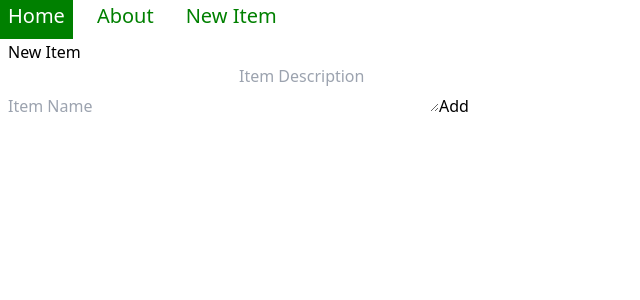
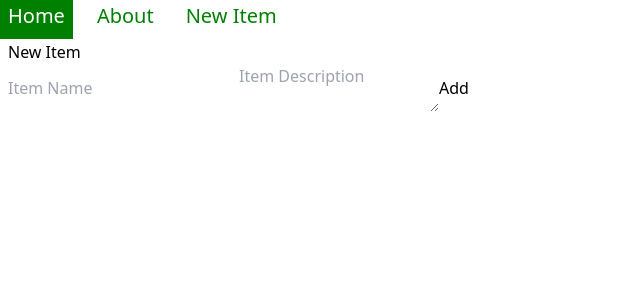
Before and after one commit to asdt560/stuff-app, a Vue app: page /new-item in a window 1280 px wide. Shown: the top 300 px of the page, without its empty margins (0-640 px from the left). Built offline with nearby package versions, Linux system fonts and the light colour scheme.

Commit message:
Style form

```diff
--- a/src/components/AddItem.vue
+++ b/src/components/AddItem.vue
@@ -19,7 +19,7 @@
 </script>
 
 <template>
-  <form @submit.prevent="handleSubmit">
+  <form class="flex" @submit.prevent="handleSubmit">
     <input type="text" v-model="newItem.name" placeholder="Item Name" required>
     <textarea v-model="newItem.description" placeholder="Item Description" required></textarea>
     <button type="submit">Add</button>
```
